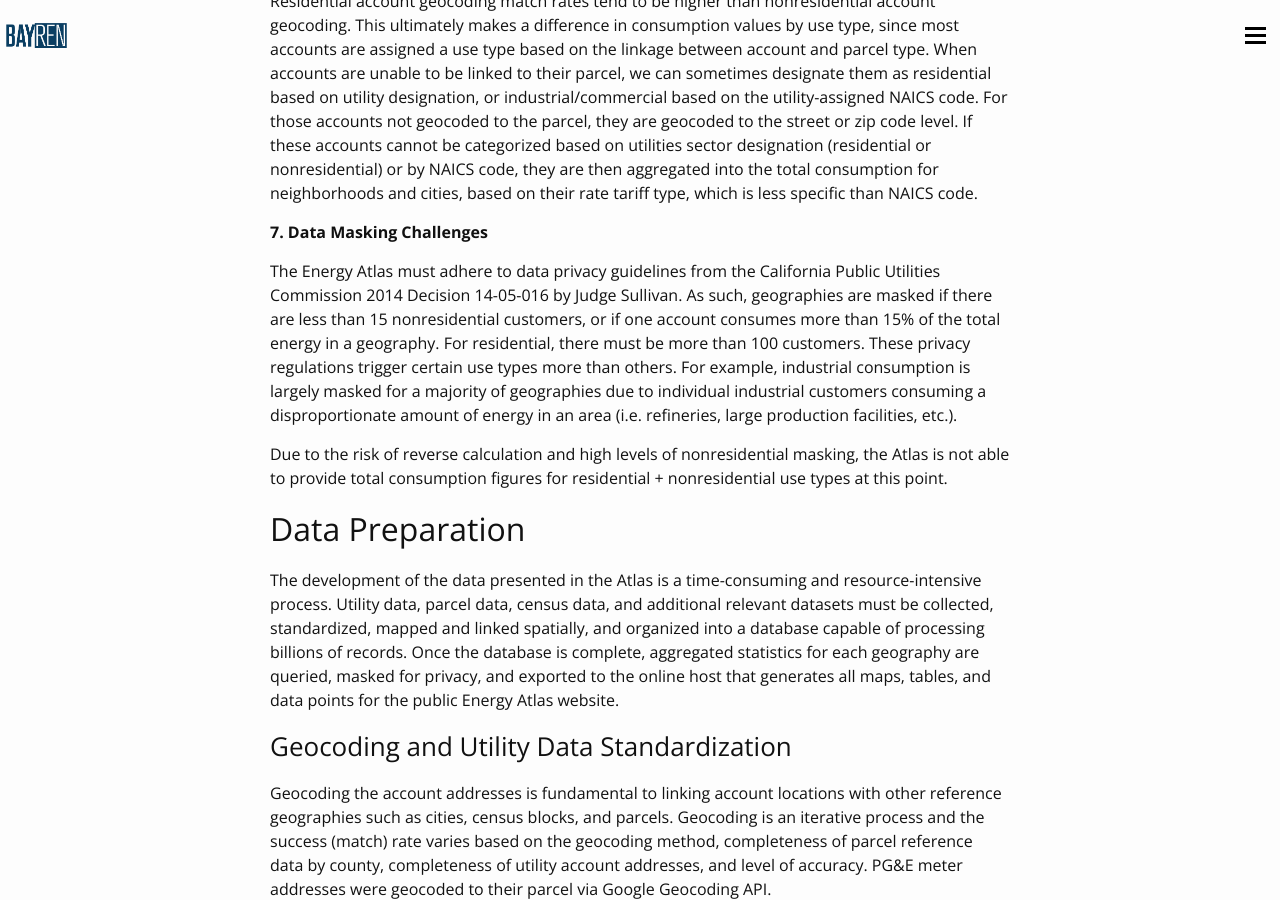
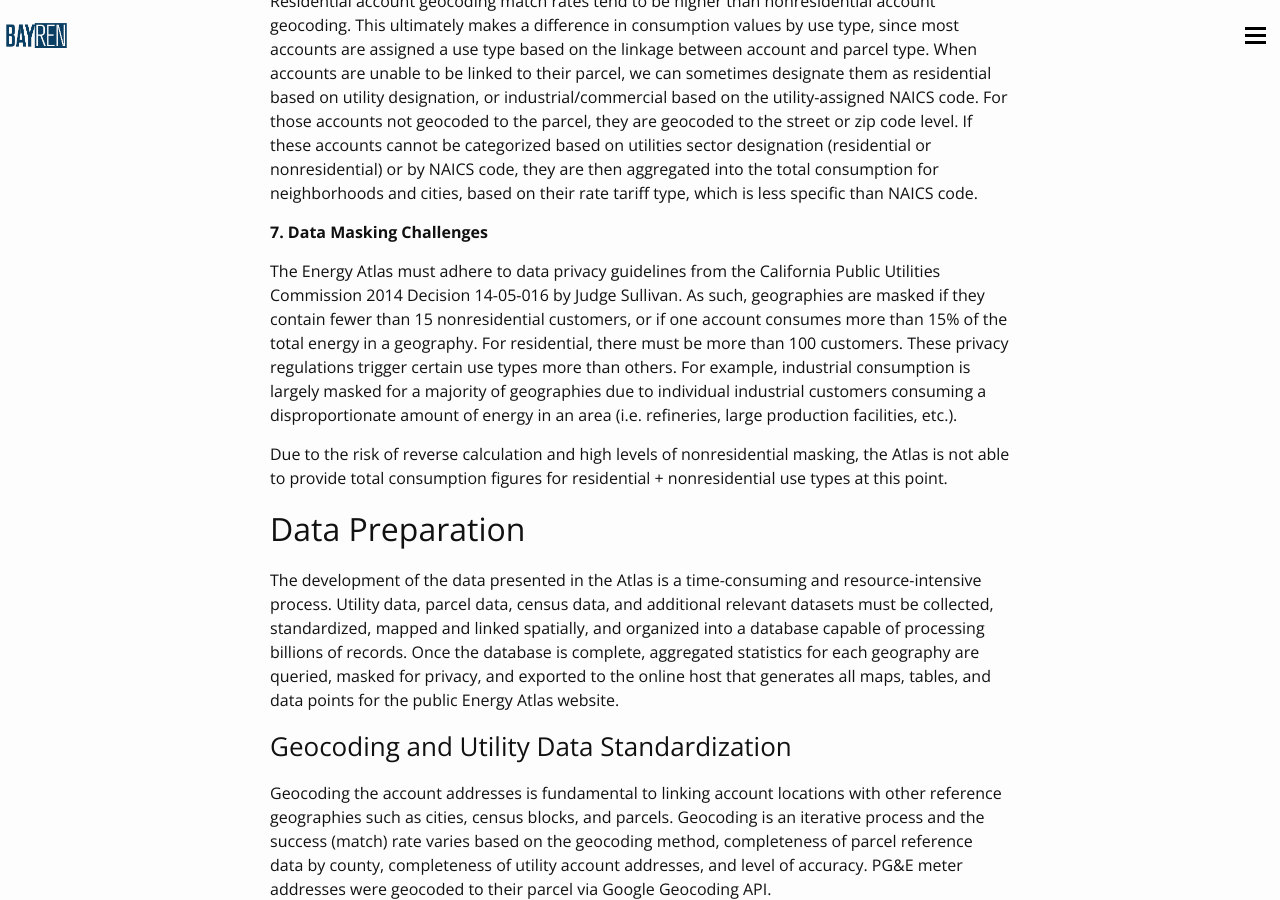
Before and after one commit to uclaioes/bayren-atlas, a Jekyll site: the page built from methods.md, in a window 1280 px wide and 900 px high, scrolled down 7160 px. Built offline with Jekyll 4.4.1, drawn with Linux system fonts in a browser that asks for light colours.

Commit message:
methods: edit

```diff
--- a/methods.md
+++ b/methods.md
@@ -155,7 +155,7 @@ Residential account geocoding match rates tend to be higher than nonresidential
 
 **7. Data Masking Challenges**
 
-The Energy Atlas must adhere to data privacy guidelines from the California Public Utilities Commission 2014 Decision 14-05-016 by Judge Sullivan. As such, geographies are masked if there are less than 15 nonresidential customers, or if one account consumes more than 15% of the total energy in a geography. For residential, there must be more than 100 customers. These privacy regulations trigger certain use types more than others. For example, industrial consumption is largely masked for a majority of geographies due to individual industrial customers consuming a disproportionate amount of energy in an area (i.e. refineries, large production facilities, etc.).
+The Energy Atlas must adhere to data privacy guidelines from the California Public Utilities Commission 2014 Decision 14-05-016 by Judge Sullivan. As such, geographies are masked if they contain fewer than 15 nonresidential customers, or if one account consumes more than 15% of the total energy in a geography. For residential, there must be more than 100 customers. These privacy regulations trigger certain use types more than others. For example, industrial consumption is largely masked for a majority of geographies due to individual industrial customers consuming a disproportionate amount of energy in an area (i.e. refineries, large production facilities, etc.).
 
 Due to the risk of reverse calculation and high levels of nonresidential masking, the Atlas is not able to provide total consumption figures for residential \+ nonresidential use types at this point.
 
```
